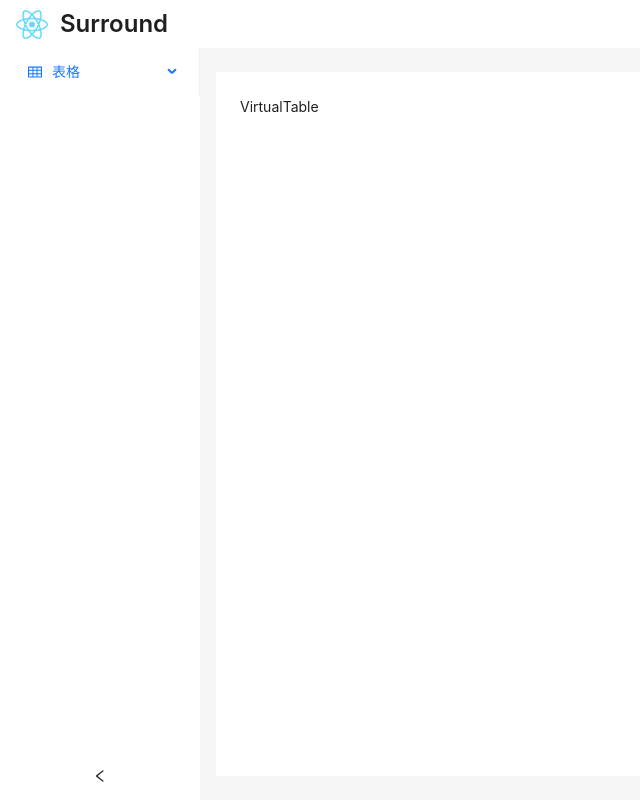
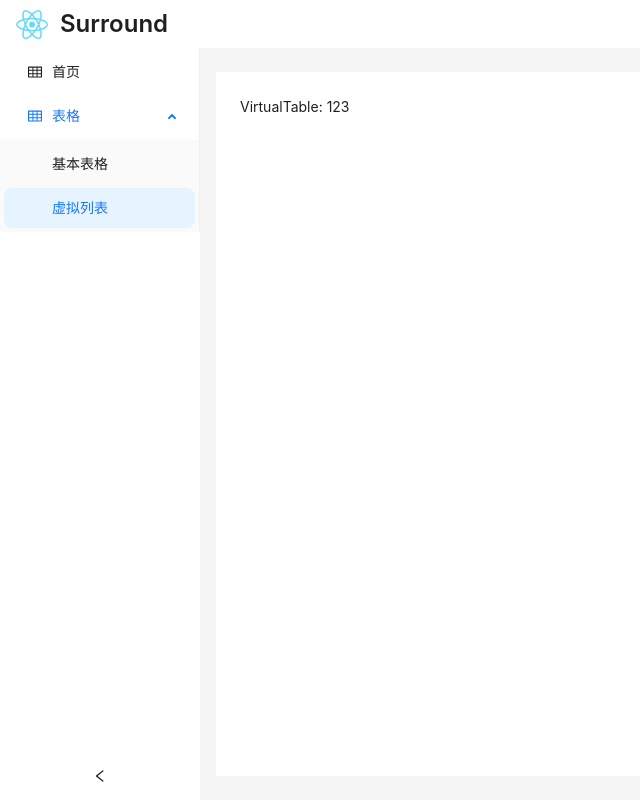
Before and after one commit to huzixuanH/react-surround, a React (Vite) app: page /table/virtual in a window 1280 px wide. Shown: the whole page, without its empty margins (0-640 px from the left). Built offline with nearby package versions, Linux system fonts and the light colour scheme.

Commit message:
feat: 路由功能与菜单功能联动

```diff
--- a/src/components/layout/sider/index.tsx
+++ b/src/components/layout/sider/index.tsx
@@ -1,13 +1,49 @@
-import React, { useEffect, useState } from "react";
+import React, { Key, useEffect, useState } from "react";
 import { TableOutlined } from "@ant-design/icons";
 import { Layout, Menu } from "antd";
 import { ItemType } from "antd/es/menu/hooks/useItems";
-import { useNavigate } from "react-router-dom";
+import { useLocation, useMatches, useNavigate } from "react-router-dom";
 
 const { Sider } = Layout;
 
+const menuItems: ItemType[] = [
+  {
+    key: "/home",
+    icon: <TableOutlined />,
+    label: "首页",
+  },
+  {
+    key: "/table",
+    icon: <TableOutlined />,
+    label: "表格",
+    children: [
+      {
+        key: "/table/basic",
+        label: "基本表格",
+      },
+      {
+        key: "/table/virtual",
+        label: "虚拟列表",
+      },
+    ],
+  },
+];
+
+function extractKeysFromTree(tree: ItemType[], result: Key[] = []) {
+  for (const item of tree) {
+    result.push(item.key);
+    if ((item as any).children)
+      extractKeysFromTree((item as any).children, result);
+  }
+}
+
+const menuKeys: string[] = [];
+extractKeysFromTree(menuItems, menuKeys);
+
 const SiderLayout: React.FC = () => {
   const [collapsed, setCollapsed] = useState(false);
+  const [selectedKeys, setSelectedKeys] = useState<string[]>(["home"]);
+  const [openedKeys, setOpenedKeys] = useState<string[]>([]);
 
   useEffect(() => {
     const resizeObserver = new ResizeObserver((entries) => {
@@ -22,30 +58,29 @@ const SiderLayout: React.FC = () => {
     };
   }, []);
 
+  const { pathname } = useLocation();
+
+  const matches = useMatches();
+
+  useEffect(() => {
+    const index = matches.findLastIndex((item) =>
+      menuKeys.includes(item.pathname)
+    );
+    if (index !== -1) {
+      setSelectedKeys([matches[index].pathname]);
+      if (index > 0) setOpenedKeys([matches[index - 1].pathname]);
+    }
+  }, [pathname]);
+
   const navigate = useNavigate();
 
-  const onClick = ({ keyPath }: { key: string; keyPath: string[] }) => {
-    const path = keyPath.reverse().join("/");
-    navigate(path);
+  const onMenuItemClick = ({ key }: { key: string; keyPath: string[] }) => {
+    navigate(key);
   };
 
-  const menuTimes: ItemType[] = [
-    {
-      key: "table",
-      icon: <TableOutlined />,
-      label: "表格",
-      children: [
-        {
-          key: "basic",
-          label: "基本表格",
-        },
-        {
-          key: "virtual",
-          label: "虚拟列表",
-        },
-      ],
-    },
-  ];
+  const onOpenChange = (keys: string[]) => {
+    setOpenedKeys(keys);
+  };
 
   return (
     <Sider
@@ -57,9 +92,11 @@ const SiderLayout: React.FC = () => {
       <Menu
         theme="light"
         mode="inline"
-        defaultSelectedKeys={["basic"]}
-        items={menuTimes}
-        onClick={(item) => onClick(item)}
+        selectedKeys={selectedKeys}
+        openKeys={openedKeys}
+        items={menuItems}
+        onClick={(item) => onMenuItemClick(item)}
+        onOpenChange={onOpenChange}
       />
     </Sider>
   );
--- a/src/router/index.tsx
+++ b/src/router/index.tsx
@@ -1,14 +1,26 @@
 import { createBrowserRouter } from "react-router-dom";
 import AppLayout from "@/components/layout";
 import tableRouters from "@/router/model/table";
-import BasicTable from "@/views/table/basic";
+import Home from "@/views/home";
+import homeRouters from "@/router/model/home";
+import Login from "@/views/login";
 
 const rootRouter = createBrowserRouter([
   {
     path: "/",
     element: <AppLayout />,
-    children: [{ index: true, element: <BasicTable /> }, ...tableRouters],
+    children: [
+      { index: true, element: <Home /> },
+      ...homeRouters,
+      ...tableRouters,
+    ],
+  },
+  {
+    path: "/login",
+    element: <Login />,
   },
 ]);
 
+console.log("rootRouter", rootRouter.state);
+
 export default rootRouter;
--- /dev/null
+++ b/src/router/model/home.tsx
@@ -0,0 +1,11 @@
+import { RouteObject } from "react-router-dom";
+import Home from "@/views/home";
+
+const homeRouters: RouteObject[] = [
+  {
+    path: "home",
+    element: <Home />,
+  },
+];
+
+export default homeRouters;
--- a/src/router/model/table.tsx
+++ b/src/router/model/table.tsx
@@ -12,7 +12,11 @@ const tableRouters: RouteObject[] = [
       },
       {
         path: "virtual",
-        element: <VirtualTable />,
+        element: <VirtualTable id="123" />,
+        children: [
+          // { index: true, element:  },
+          { path: ":id", element: <VirtualTable id="456" /> },
+        ],
       },
     ],
   },
--- /dev/null
+++ b/src/views/home/index.tsx
@@ -0,0 +1,5 @@
+function Home() {
+  return <>home</>;
+}
+
+export default Home;
--- /dev/null
+++ b/src/views/login/index.tsx
@@ -0,0 +1,5 @@
+function Login() {
+  return <>login</>;
+}
+
+export default Login;
--- a/src/views/table/virtual/index.tsx
+++ b/src/views/table/virtual/index.tsx
@@ -1,5 +1,5 @@
-function VirtualTable() {
-  return <>VirtualTable</>;
+function VirtualTable({ id }: { id?: string }) {
+  return <>VirtualTable: {id}</>;
 }
 
 export default VirtualTable;
```
